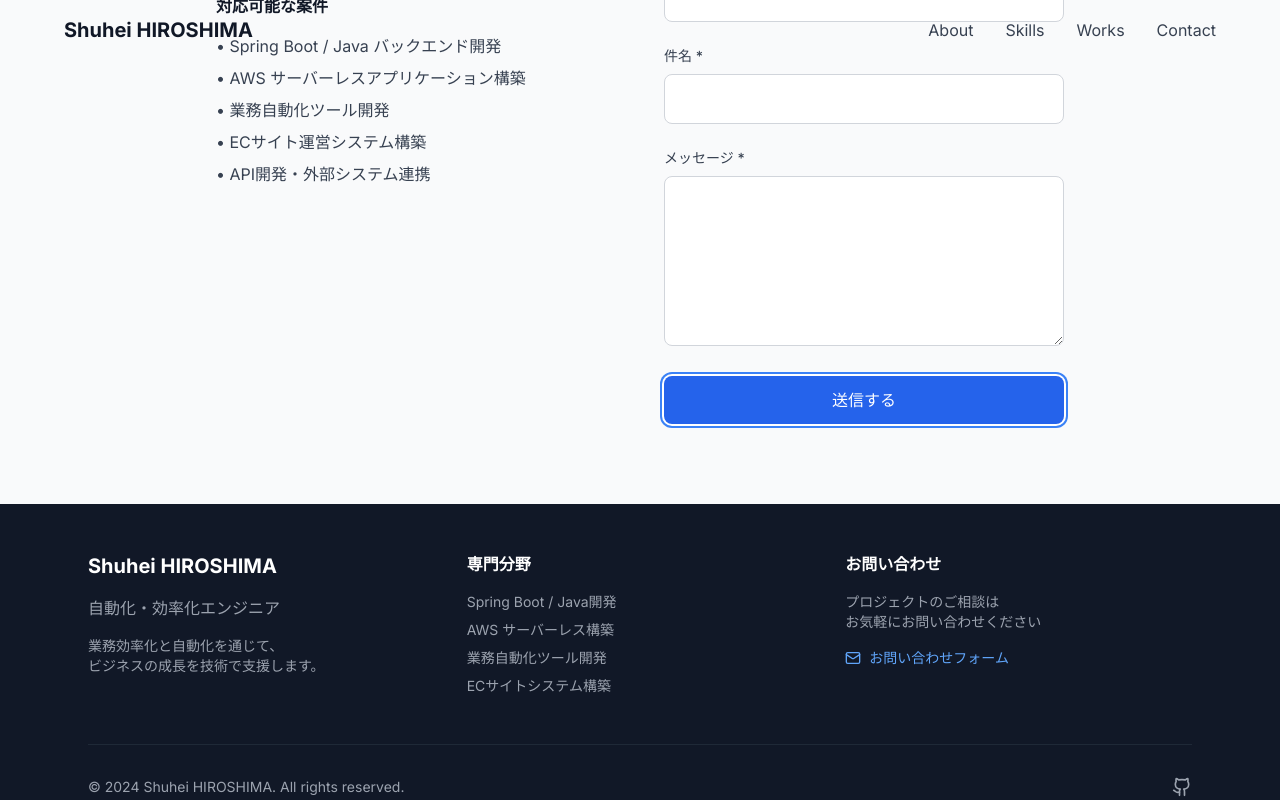
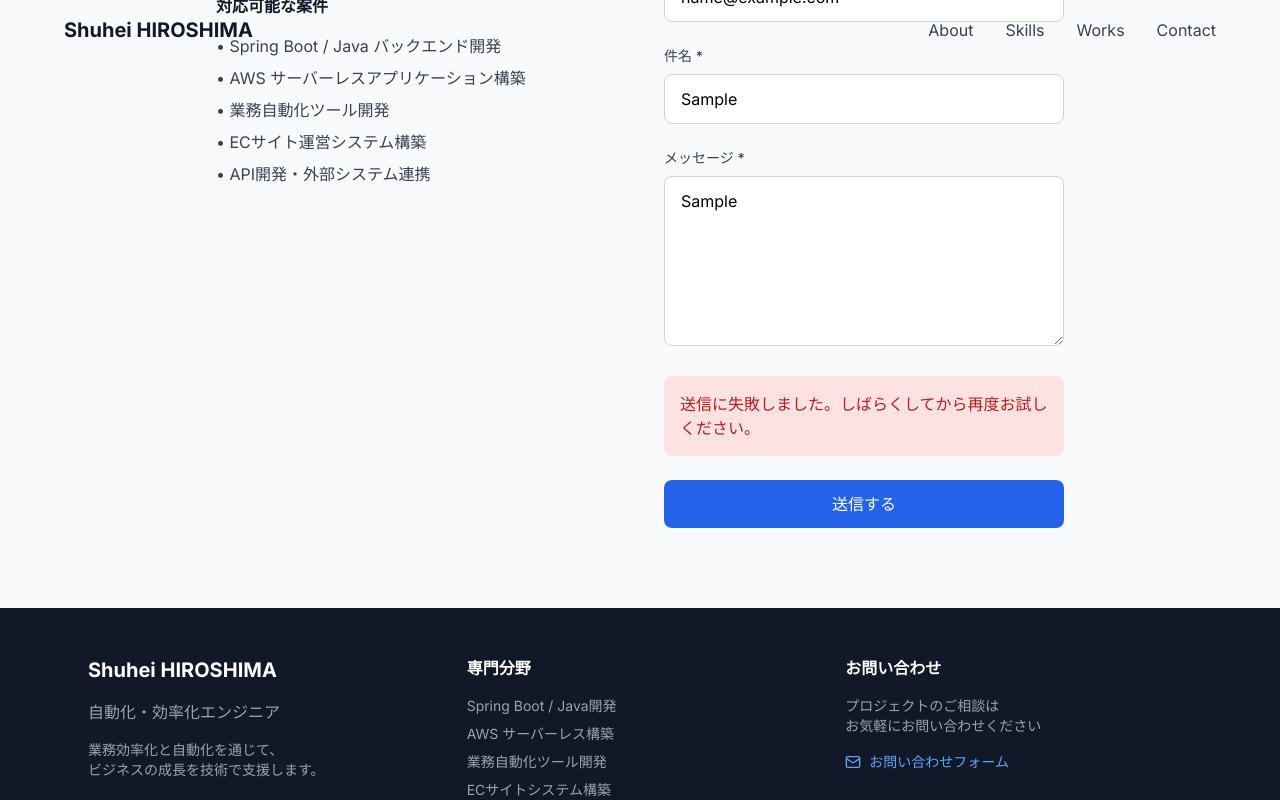
Before and after one commit to shupopo/portfolio-public, a Next.js app: page /portfolio/ in a window 1280 px wide. Both pictures are taken after typing "Sample", "name@example.com", "Sample", "Sample" into the empty fields and a click on the button "送信する". Shown: the part 3796-4596 px from the top of the page. Built offline with nearby package versions, Linux system fonts and the light colour scheme.

Commit message:
add contact form endpoint

```diff
--- a/src/app/page.tsx
+++ b/src/app/page.tsx
@@ -513,13 +513,35 @@ const Contact = () => {
     subject: '',
     message: ''
   });
+  const [isSubmitting, setIsSubmitting] = useState(false);
+  const [submitStatus, setSubmitStatus] = useState<'idle' | 'success' | 'error'>('idle');
 
-  const handleSubmit = (e: React.FormEvent) => {
+  const handleSubmit = async (e: React.FormEvent) => {
     e.preventDefault();
-    // フォーム送信処理（実際の実装では適切なバックエンドに送信）
-    console.log('Form submitted:', formData);
-    alert('お問い合わせありがとうございます。追って連絡いたします。');
-    setFormData({ name: '', email: '', subject: '', message: '' });
+    setIsSubmitting(true);
+    setSubmitStatus('idle');
+
+    try {
+      const response = await fetch('https://formspree.io/f/xandvepa', {
+        method: 'POST',
+        headers: {
+          'Content-Type': 'application/json',
+        },
+        body: JSON.stringify(formData),
+      });
+
+      if (response.ok) {
+        setSubmitStatus('success');
+        setFormData({ name: '', email: '', subject: '', message: '' });
+      } else {
+        setSubmitStatus('error');
+      }
+    } catch (error) {
+      console.error('Form submission error:', error);
+      setSubmitStatus('error');
+    } finally {
+      setIsSubmitting(false);
+    }
   };
 
   const handleChange = (e: React.ChangeEvent<HTMLInputElement | HTMLTextAreaElement>) => {
@@ -639,13 +661,30 @@ const Contact = () => {
               />
             </div>
 
+            {submitStatus === 'success' && (
+              <div className="p-4 bg-green-100 text-green-700 rounded-lg mb-6">
+                お問い合わせありがとうございます。追って連絡いたします。
+              </div>
+            )}
+
+            {submitStatus === 'error' && (
+              <div className="p-4 bg-red-100 text-red-700 rounded-lg mb-6">
+                送信に失敗しました。しばらくしてから再度お試しください。
+              </div>
+            )}
+
             <motion.button
               type="submit"
-              className="w-full bg-blue-600 text-white py-3 px-6 rounded-lg hover:bg-blue-700 transition-colors font-medium"
-              whileHover={{ scale: 1.02 }}
-              whileTap={{ scale: 0.98 }}
+              disabled={isSubmitting}
+              className={`w-full py-3 px-6 rounded-lg font-medium transition-colors ${
+                isSubmitting
+                  ? 'bg-gray-400 cursor-not-allowed'
+                  : 'bg-blue-600 hover:bg-blue-700'
+              } text-white`}
+              whileHover={!isSubmitting ? { scale: 1.02 } : {}}
+              whileTap={!isSubmitting ? { scale: 0.98 } : {}}
             >
-              送信する
+              {isSubmitting ? '送信中...' : '送信する'}
             </motion.button>
           </motion.form>
         </div>
```
